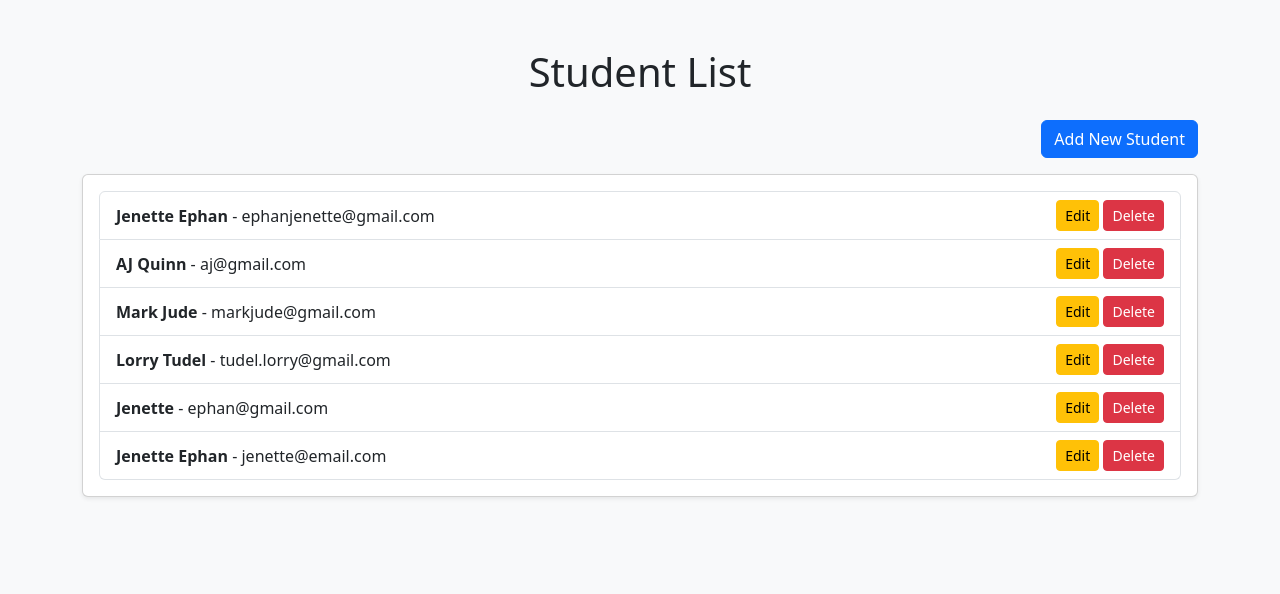
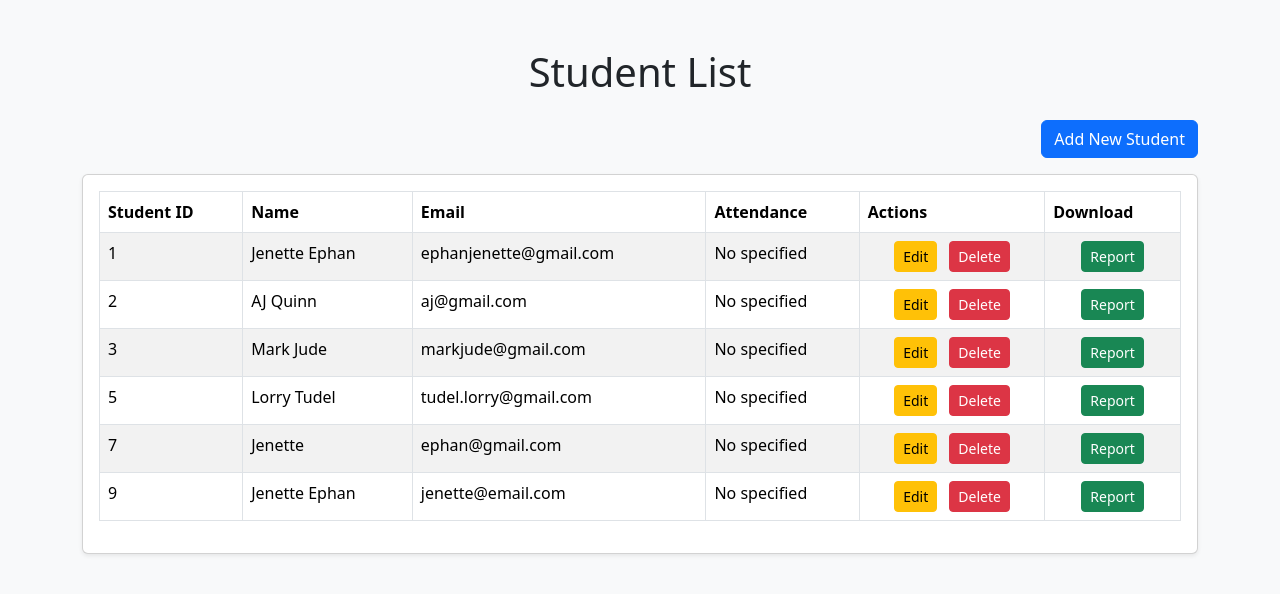
Before and after one commit to jeenette/Student-Attendance-Management-System, a Django app: page /students/ in a window 1280 px wide. Shown: the top 594 px of the page. Run offline with Django 5.2, Linux system fonts and the light colour scheme; data comes from the database, SQL or seed files in the repository; both versions use the stored data as it was after the commit.

Commit message:
student_download_report
enhance and fix student download report

```diff
--- a/samsystem/samsapp/models.py
+++ b/samsystem/samsapp/models.py
@@ -12,9 +12,10 @@
     def __str__(self):
         return self.student_fullname
 
+
 class Class(models.Model):
     class_id = models.AutoField(primary_key=True)  # Automatically increments
-    student_id = models.ForeignKey('Student', on_delete=models.CASCADE)
+    student_id = models.ForeignKey('Student', on_delete=models.CASCADE)  # Relates to the Student model
     course_code = models.CharField(max_length=50)
     class_name = models.CharField(max_length=100)
     class_time = models.DateTimeField()
--- a/samsystem/samsapp/templates/samsapp/class_form.html
+++ b/samsystem/samsapp/templates/samsapp/class_form.html
@@ -16,7 +16,7 @@
         <div class="card-body">
             <form method="post">
                 {% csrf_token %}
-                {{ form.as_p }}
+                {{ form.as_p }}  <!-- This should render your fields correctly -->
                 <div class="text-end">
                     <button type="submit" class="btn btn-success">{% if form.instance.pk %}Update{% else %}Save{% endif %}</button>
                     <a href="{% url 'class_list' %}" class="btn btn-secondary">Cancel</a>
--- a/samsystem/samsapp/templates/samsapp/student_list.html
+++ b/samsystem/samsapp/templates/samsapp/student_list.html
@@ -17,21 +17,43 @@
 
     <div class="card shadow-sm">
         <div class="card-body">
-            <ul class="list-group">
-                {% for student in students %}
-                    <li class="list-group-item d-flex justify-content-between align-items-center">
-                        <div>
-                            <strong>{{ student.student_fullname }}</strong> - {{ student.student_email }}
-                        </div>
-                        <div>
-                            <a href="{% url 'student_update' student.pk %}" class="btn btn-warning btn-sm">Edit</a>
-                            <a href="{% url 'student_delete' student.pk %}" class="btn btn-danger btn-sm">Delete</a>
-                        </div>
-                    </li>
-                {% empty %}
-                    <li class="list-group-item text-center">No students found.</li>
-                {% endfor %}
-            </ul>
+            <table class="table table-bordered table-striped">
+                <thead>
+                    <tr class="bg-primary text-white">
+                        <th>Student ID</th>
+                        <th>Name</th>
+                        <th>Email</th>
+                        <th>Attendance</th>
+                        <th>Actions</th>
+                        <th>Download</th>
+                    </tr>
+                </thead>
+                <tbody>
+                    {% for student in students %}
+                        <tr>
+                            <td>{{ student.student_id }}</td>
+                            <td>{{ student.student_fullname }}</td>
+                            <td>{{ student.student_email }}</td>
+                            <td>No specified</td>
+                            <td class="text-center">
+                                <a href="{% url 'student_update' student.pk %}" class="btn btn-warning btn-sm me-2">Edit</a>
+                                <form action="{% url 'student_delete' student.pk %}" method="post" style="display: inline;">
+                                    {% csrf_token %}
+                                    <button type="submit" class="btn btn-danger btn-sm" onclick="return confirm('Are you sure you want to delete this student?');">Delete</button>
+                                </form>
+                            </td>
+
+                            <td class="text-center">
+                                <a href="{% url 'student_report' student.pk %}" class="btn btn-success btn-sm">Report</a>
+                            </td>
+                        </tr>
+                    {% empty %}
+                        <tr>
+                            <td colspan="6" class="text-center">No students found.</td>
+                        </tr>
+                    {% endfor %}
+                </tbody>
+            </table>
         </div>
     </div>
 </div>
--- a/samsystem/samsapp/urls.py
+++ b/samsystem/samsapp/urls.py
@@ -8,8 +8,8 @@
     path('student/edit/<int:pk>/', views.student_update, name='student_update'),
     path('student/delete/<int:pk>/', views.student_delete, name='student_delete'),
     path('students/', views.student_list, name='student_list'),
-    #path('student/report/', views.student_report, name='student_report'),
-    #path('report/<int:student_id>/', views.student_report, name='student_report'),
+    path('student/report/', views.student_report, name='student_report'),
+    path('student/report/<int:pk>/', views.student_report, name='student_report'),
     path('classes/add/', views.class_add, name='class_add'),# Class URLs
     path('classes/update/<int:class_id>/', views.class_update, name='class_update'),
     path('classes/delete/<int:class_id>/', views.class_delete, name='class_delete'),
--- a/samsystem/samsapp/views.py
+++ b/samsystem/samsapp/views.py
@@ -10,6 +10,8 @@
 from django.contrib.auth import authenticate, login
 from .forms import LoginForm
 from django.contrib.auth import logout
+import csv
+
 
 
 def student_list(request):
@@ -32,18 +34,54 @@
         form = StudentForm(request.POST, instance=student)
         if form.is_valid():
             form.save()
+            messages.success(request, "Student updated successfully!")
             return redirect('student_list')
     else:
-        form = StudentForm(instance=student)
-    return render(request, 'samsapp/student_form.html', {'form': form})
+        form = StudentForm(instance=student)  # Load existing student data into the form
+    return render(request, 'samsapp/student_form.html', {'form': form, 'is_update': True})
+
+
+
 
 def student_delete(request, pk):
     student = get_object_or_404(Student, pk=pk)
+
+    # Check if the request method is POST, which indicates confirmation
     if request.method == "POST":
         student.delete()
+        # Optionally, you could add a message here to inform the user of success
+        messages.success(request, 'Student deleted successfully.')
         return redirect('student_list')
-    return render(request, 'samsapp/student_confirm_delete.html', {'student': student})
 
+    # You can also handle GET requests to potentially show a confirmation (not needed here since we're using JS)
+    return redirect('student_list')
+
+
+def student_report(request, pk):
+    try:
+        # Get the specific student by ID
+        student = get_object_or_404(Student, pk=pk)
+
+        response = HttpResponse(content_type='text/csv')
+        response['Content-Disposition'] = f'attachment; filename="student_report_{student.student_id}.csv"'
+
+        writer = csv.writer(response)
+        # Add the header row including Student ID
+        writer.writerow(['Student ID', 'Name', 'Email', 'Birth Date', 'Enrollment Date'])
+
+        # Write the specific student's data to the CSV, including Student ID
+        writer.writerow([
+            student.student_id,  # Include the Student ID here
+            student.student_fullname or '',
+            student.student_email or '',
+            student.birth_date or '',
+            student.enrollment_date or ''
+        ])
+
+        return response
+    except Exception as e:
+        print(f"Error generating report: {e}")
+        return HttpResponse("Error generating report.", status=500)
 
 def some_view(request):
     return HttpResponse("Hello, this is the Ephan view!")
--- a/samsystem/samsystem/urls.py
+++ b/samsystem/samsystem/urls.py
@@ -26,8 +26,8 @@
     path('student/edit/<int:pk>/', views.student_update, name='student_update'),
     path('student/delete/<int:pk>/', views.student_delete, name='student_delete'),
     path('students/', views.student_list, name='student_list'),
-    #path('student/report/', views.student_report, name='student_report'),
-    #path('report/<int:student_id>/', views.student_report, name='student_report'),
+    path('student/report/', views.student_report, name='student_report'),
+    path('student/report/<int:pk>/', views.student_report, name='student_report'),
      # Add this for student list
     path('classes/add/', views.class_add, name='class_add'),# Class URLs
     path('classes/update/<int:class_id>/', views.class_update, name='class_update'),
```
Also changed, not shown: samsystem/samsapp/forms.py (+10 -0 lines), samsystem/samsapp/templates/samsapp/student_form.html (+29 -28 lines), samsystem/db.sqlite3.
